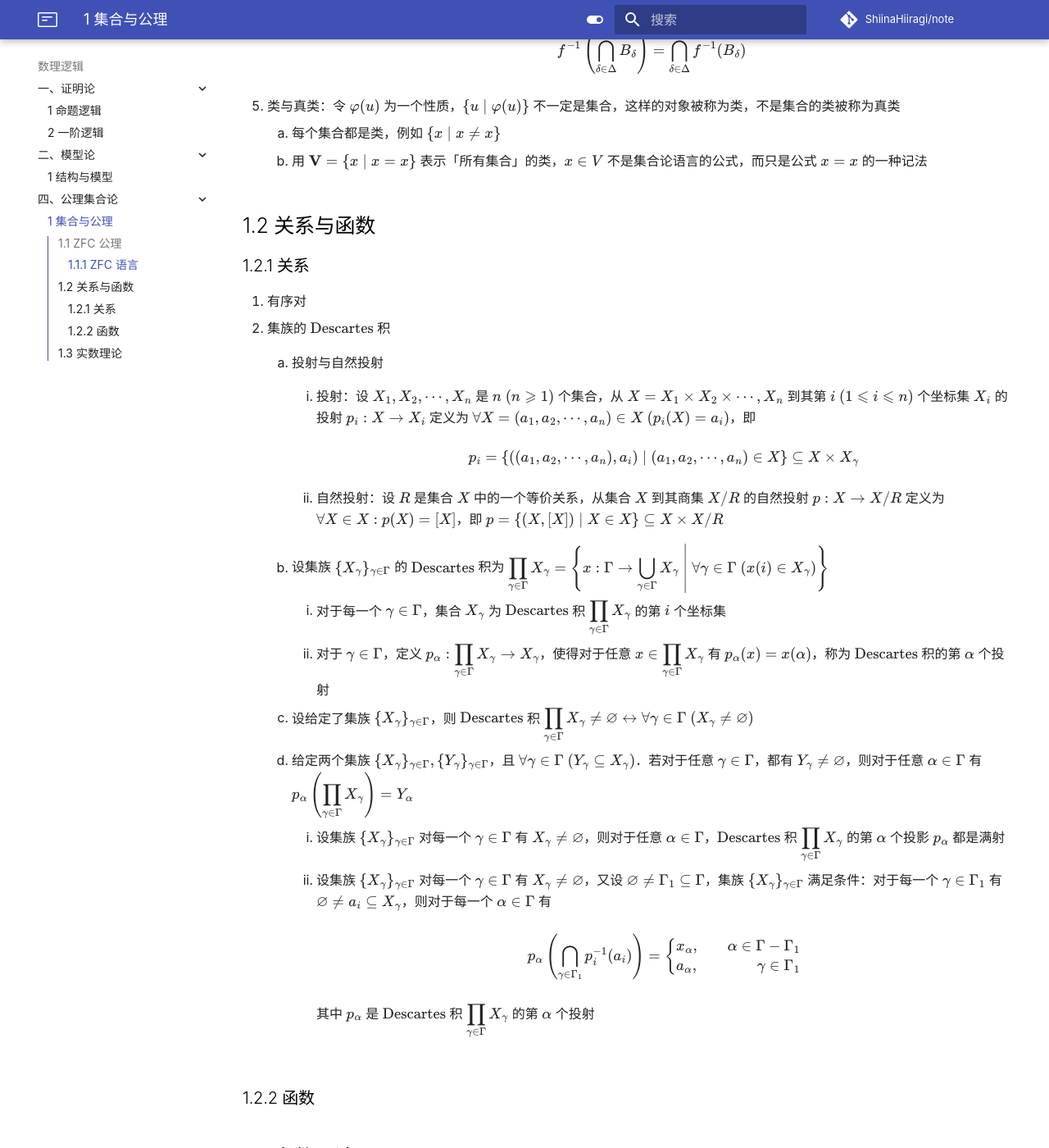
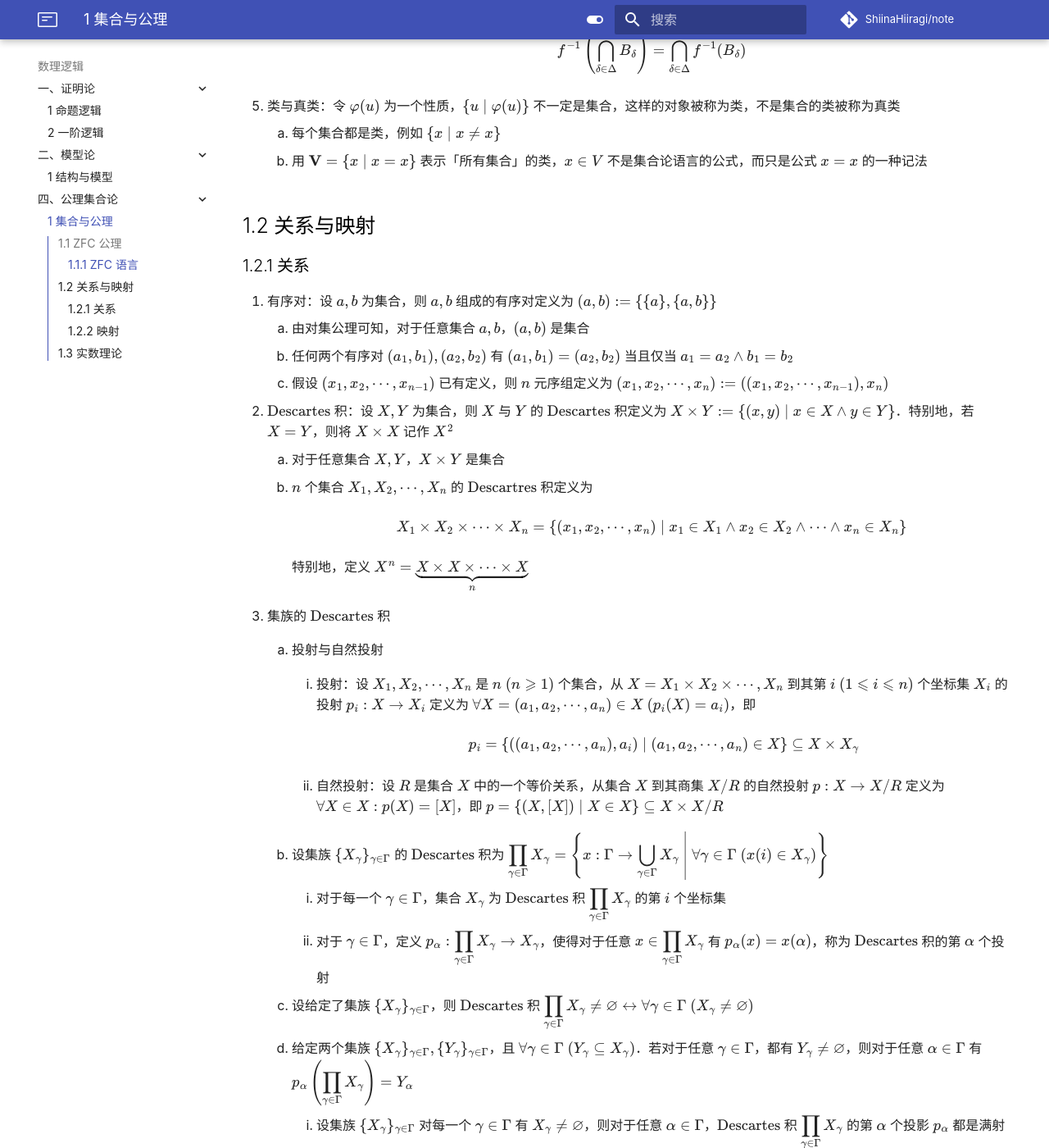
Before and after one commit to ShiinaHiiragi/note, an MkDocs documentation site: the page built from docs/logic/set/zfc.md, in a window 1280 px wide and 1400 px high, scrolled down 3675 px. Shown: the whole window at 82% size. Built offline with MkDocs 1.6.1 and Material for MkDocs 9.7.7, drawn with Linux system fonts in a browser that asks for light colours; comment, search, counter and statistics services are not loaded; some of the changed text lies outside the part shown.

Commit message:
add relation

```diff
--- a/docs/logic/set/zfc.md
+++ b/docs/logic/set/zfc.md
@@ -153,10 +153,23 @@
     1. 每个集合都是类，例如 $\left\{x \mid x \neq x\right\}$
     2. 用 $\mathbf V = \left\{x \mid x = x\right\}$ 表示「所有集合」的类，$x \in V$ 不是集合论语言的公式，而只是公式 $x = x$ 的一种记法
 
-## 1.2 关系与函数
+## 1.2 关系与映射
 ### 1.2.1 关系
-1. 有序对
-2. 集族的 $\text{Descartes}$ 积
+1. 有序对：设 $a, b$ 为集合，则 $a, b$ 组成的有序对定义为 $(a, b) := \left\{\{a\}, \{a, b\}\right\}$
+    1. 由对集公理可知，对于任意集合 $a, b$，$(a, b)$ 是集合
+    2. 任何两个有序对 $(a_1, b_1), (a_2, b_2)$ 有 $(a_1, b_1) = (a_2, b_2)$ 当且仅当 $a_1 = a_2 \wedge b_1 = b_2$
+    3. 假设 $(x_1, x_2, \cdots, x_{n-1})$ 已有定义，则 $n$ 元序组定义为 $(x_1, x_2, \cdots, x_n) := \left((x_1, x_2, \cdots, x_{n-1}), x_n\right)$
+2. $\text{Descartes}$ 积：设 $X, Y$ 为集合，则 $X$ 与 $Y$ 的 $\text{Descartes}$ 积定义为 $X \times Y := \left\{(x, y) \mid x \in X \wedge y \in Y\right\}$．特别地，若 $X = Y$，则将 $X \times X$ 记作 $X^2$
+    1. 对于任意集合 $X, Y$，$X \times Y$ 是集合
+    2. $n$ 个集合 $X_1, X_2, \cdots, X_n$ 的 $\text{Descartres}$ 积定义为
+
+        $$
+        X_1 \times X_2 \times \cdots \times X_n = \left\{(x_1, x_2, \cdots, x_n) \mid x_1 \in X_1 \wedge x_2 \in X_2 \wedge \cdots \wedge x_n \in X_n\right\}
+        $$
+
+        特别地，定义 $X^n = \underbrace{X \times X \times \cdots \times X}_{n}$
+
+3. 集族的 $\text{Descartes}$ 积
     1. 投射与自然投射
         1. 投射：设 $X_1, X_2, \cdots, X_n$ 是 $n \ (n\geqslant 1)$ 个集合，从 $X=X_1\times X_2\times \cdots, X_n$ 到其第 $i \ (1 \leqslant i \leqslant n)$ 个坐标集 $X_i$ 的投射 $p_i: X \to X_i$ 定义为 $\forall X = (a_1, a_2, \cdots, a_n) \in X \ (p_i(X) = a_i)$，即
 
@@ -166,12 +179,12 @@
 
         2. 自然投射：设 $R$ 是集合 $X$ 中的一个等价关系，从集合 $X$ 到其商集 $X/R$ 的自然投射 $p:X\to X/R$ 定义为 $\forall X\in X: p(X)=[X]$，即 $p=\{(X, [X]) \mid X\in X\}\subseteq X\times X/R$
 
-    2. 设集族 $\{X_\gamma\}_{\gamma \in \Gamma}$ 的 $\mathrm{Descartes}$ 积为 ${\displaystyle \prod_{\gamma \in \Gamma}X_\gamma} = \left\{ \left. x: \Gamma\to {\displaystyle \bigcup_{\gamma \in \Gamma}X_\gamma} \ \right| \ \forall \gamma \in \Gamma \ (x(i)\in X_\gamma)\right\}$
-        1. 对于每一个 $\gamma \in \Gamma$，集合 $X_\gamma$ 为 $\mathrm{Descartes}$ 积 ${\displaystyle \prod_{\gamma \in \Gamma}X_\gamma}$ 的第 $i$ 个坐标集
-        2. 对于 $\gamma \in \Gamma$，定义 $p_\alpha: {\displaystyle \prod_{\gamma \in \Gamma}X_\gamma} \to X_\gamma$，使得对于任意 $x\in {\displaystyle \prod_{\gamma \in \Gamma}X_\gamma}$ 有 $p_\alpha(x)=x(\alpha)$，称为 $\mathrm{Descartes}$ 积的第 $\alpha$ 个投射
-    3. 设给定了集族 $\{X_\gamma\}_{\gamma \in \Gamma}$，则 $\mathrm{Descartes}$ 积 ${\displaystyle \prod_{\gamma \in \Gamma}X_\gamma} \neq \varnothing \leftrightarrow \forall \gamma \in \Gamma \ (X_\gamma\neq \varnothing)$
+    2. 设集族 $\{X_\gamma\}_{\gamma \in \Gamma}$ 的 $\text{Descartes}$ 积为 ${\displaystyle \prod_{\gamma \in \Gamma}X_\gamma} = \left\{ \left. x: \Gamma\to {\displaystyle \bigcup_{\gamma \in \Gamma}X_\gamma} \ \right| \ \forall \gamma \in \Gamma \ (x(i)\in X_\gamma)\right\}$
+        1. 对于每一个 $\gamma \in \Gamma$，集合 $X_\gamma$ 为 $\text{Descartes}$ 积 ${\displaystyle \prod_{\gamma \in \Gamma}X_\gamma}$ 的第 $i$ 个坐标集
+        2. 对于 $\gamma \in \Gamma$，定义 $p_\alpha: {\displaystyle \prod_{\gamma \in \Gamma}X_\gamma} \to X_\gamma$，使得对于任意 $x\in {\displaystyle \prod_{\gamma \in \Gamma}X_\gamma}$ 有 $p_\alpha(x)=x(\alpha)$，称为 $\text{Descartes}$ 积的第 $\alpha$ 个投射
+    3. 设给定了集族 $\{X_\gamma\}_{\gamma \in \Gamma}$，则 $\text{Descartes}$ 积 ${\displaystyle \prod_{\gamma \in \Gamma}X_\gamma} \neq \varnothing \leftrightarrow \forall \gamma \in \Gamma \ (X_\gamma\neq \varnothing)$
     4. 给定两个集族 $\{X_\gamma\}_{\gamma \in \Gamma}, \{Y_\gamma\}_{\gamma \in \Gamma}$，且 $\forall \gamma \in \Gamma \ (Y_\gamma \subseteq X_\gamma)$．若对于任意 $\gamma \in \Gamma$，都有 $Y_\gamma \neq \varnothing$，则对于任意 $\alpha \in \Gamma$ 有 $p_\alpha\left({\displaystyle \prod_{\gamma \in \Gamma}X_\gamma}\right) = Y_\alpha$
-        1. 设集族 $\{X_\gamma\}_{\gamma \in \Gamma}$ 对每一个 $\gamma \in \Gamma$ 有 $X_\gamma\neq \varnothing$，则对于任意 $\alpha \in \Gamma$，$\mathrm{Descartes}$ 积 ${\displaystyle \prod_{\gamma \in \Gamma}X_\gamma}$ 的第 $\alpha$ 个投影 $p_\alpha$ 都是满射
+        1. 设集族 $\{X_\gamma\}_{\gamma \in \Gamma}$ 对每一个 $\gamma \in \Gamma$ 有 $X_\gamma\neq \varnothing$，则对于任意 $\alpha \in \Gamma$，$\text{Descartes}$ 积 ${\displaystyle \prod_{\gamma \in \Gamma}X_\gamma}$ 的第 $\alpha$ 个投影 $p_\alpha$ 都是满射
         2. 设集族 $\{X_\gamma\}_{\gamma \in \Gamma}$ 对每一个 $\gamma \in \Gamma$ 有 $X_\gamma\neq \varnothing$，又设 $\varnothing \neq \Gamma_1 \subseteq \Gamma$，集族 $\{X_\gamma\}_{\gamma \in \Gamma}$ 满足条件：对于每一个 $\gamma \in \Gamma_1$ 有 $\varnothing \neq a_i\subseteq X_\gamma$，则对于每一个 $\alpha \in \Gamma$ 有
 
             $$
@@ -182,8 +195,15 @@
             \end{aligned}\right.
             $$
 
-            其中 $p_\alpha$ 是 $\mathrm{Descartes}$ 积 ${\displaystyle \prod_{\gamma \in \Gamma}X_\gamma}$ 的第 $\alpha$ 个投射
+            其中 $p_\alpha$ 是 $\text{Descartes}$ 积 ${\displaystyle \prod_{\gamma \in \Gamma}X_\gamma}$ 的第 $\alpha$ 个投射
 
-### 1.2.2 函数
+4. 关系：对于集合 $R$，如果存在 $X, Y$ 使得 $R \subseteq X \times Y$，则称 $R$ 为二元关系，用 $R(x, y)$ 或 $xRy$ 表示 $(x, y) \in R$
+    1. 定义域与值域：定义域定义为 $\mathrm{dom}(R) := \left\{x \mid \exists y \ R(x, y)\right\}$，值域定义为 $\mathrm{ran}(R) := \left\{y \mid \exists x in X \ R(x, y)\right\}$
+    2. 像与逆像：集合 $X$ 在关系 $R$ 下的像定义为 $R[X] := \left\{y \in \mathrm{ran}(R) \mid \exists x \in X \ (R(x, y))\right\}$，集合 $Y$ 在关系 $R$ 下的逆像定义为 $R^{-1}[Y] := \left\{x \in \mathrm{dom}(R) \mid \exists y \in Y \ (R(x, y))\right\}$
+    3. 逆：二元关系 $R$ 的逆定义为 $R^{-1} := \left\{(x, y) \mid R(y, x)\right\}$
+    4. 复合：二元关系 $R, S$ 的复合定义为 $S \circ R = \left\{(x, z) \mid \exists y \ (R(x, y) \wedge S(y, z))\right\}$
+    5. $n$ 元关系：对于任一集合 $R$，如果存在 $X_1, X_2, \cdots, X_n$ 使得 $R \subseteq X_1 \times X_2 \times \cdots \times X_n$，则称 $R$ 为 $n$ 元关系，用 $R(X_1, X_2, \cdots, X_n)$ 表示 $(X_1, X_2, \cdots, X_n) \in R$．特别地，如果 $R \subseteq X^n$，则称 $R$ 是 $X$ 上的 $n$ 元关系
+
+### 1.2.2 映射
 
 ## 1.3 实数理论
```
Also changed, not shown: syntax/Music.md (added, +325 -0 lines).
